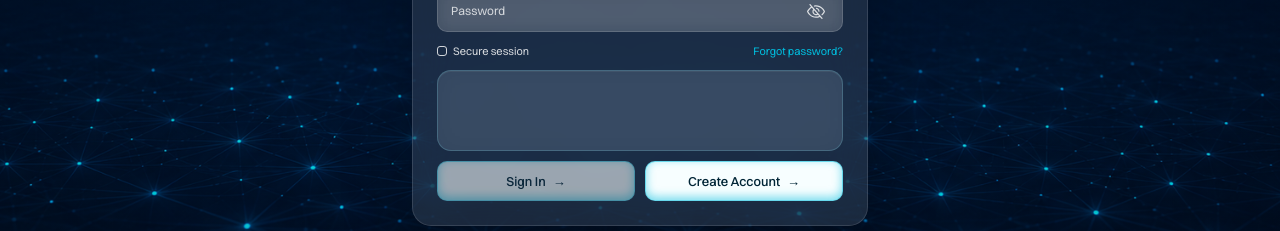
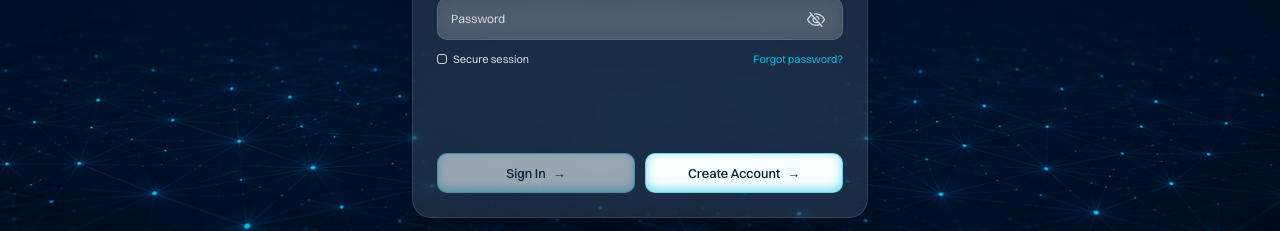
Before and after one commit to SpeedZone169/kordyne, a Next.js app: page /login in a window 1280 px wide. Shown: the part 434-665 px from the top of the page. Built offline with nearby package versions, Linux system fonts and the light colour scheme; no server answers.

Commit message:
Remove outer Turnstile frame

```diff
--- a/app/contact/contact.module.css
+++ b/app/contact/contact.module.css
@@ -345,13 +345,13 @@
 .turnstilePanel {
   display: block;
   width: 100%;
-  min-height: 79px;
-  padding: 7px;
-  border: 1px solid rgba(140, 238, 255, 0.2);
-  border-radius: 14px;
-  background: rgba(58, 78, 103, 0.76);
-  box-shadow: inset 0 1px 0 rgba(255, 255, 255, 0.06);
-  backdrop-filter: blur(12px);
+  min-height: 65px;
+  padding: 0;
+  border: 0;
+  border-radius: 0;
+  background: transparent;
+  box-shadow: none;
+  backdrop-filter: none;
 }
 
 .turnstilePanel :global(iframe) {
--- a/app/login/login.module.css
+++ b/app/login/login.module.css
@@ -312,13 +312,13 @@
 .turnstilePanel {
   display: block;
   width: 100%;
-  min-height: 79px;
-  padding: 7px;
-  border: 1px solid rgba(140, 238, 255, 0.2);
-  border-radius: 14px;
-  background: rgba(58, 78, 103, 0.76);
-  box-shadow: inset 0 1px 0 rgba(255, 255, 255, 0.06);
-  backdrop-filter: blur(12px);
+  min-height: 65px;
+  padding: 0;
+  border: 0;
+  border-radius: 0;
+  background: transparent;
+  box-shadow: none;
+  backdrop-filter: none;
 }
 
 .turnstilePanel :global(iframe) {
--- a/app/providers/signup/provider-signup.module.css
+++ b/app/providers/signup/provider-signup.module.css
@@ -465,12 +465,12 @@
 .turnstilePanel {
   display: block;
   width: 100%;
-  min-height: 79px;
-  padding: 7px;
-  border: 1px solid rgba(140, 238, 255, 0.2);
-  border-radius: 14px;
-  background: rgba(58, 78, 103, 0.76);
-  box-shadow: inset 0 1px 0 rgba(255, 255, 255, 0.06);
+  min-height: 65px;
+  padding: 0;
+  border: 0;
+  border-radius: 0;
+  background: transparent;
+  box-shadow: none;
 }
 
 .turnstilePanel :global(iframe) {
```
